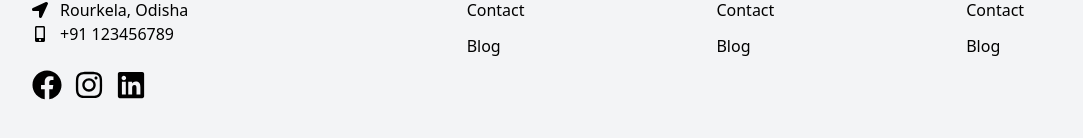
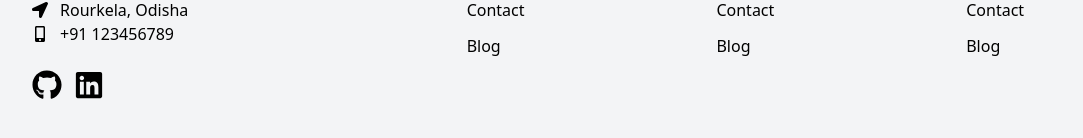
Before and after one commit to itsadi-24/vr-website, a React (Vite) app: page / in a window 1280 px wide. Shown: the part 3446-3584 px from the top of the page, without its empty margins (32-1115 px from the left). Built offline with nearby package versions, Linux system fonts and the light colour scheme.

Commit message:
links updated

```diff
--- a/src/Components/Footer/Footer.jsx
+++ b/src/Components/Footer/Footer.jsx
@@ -1,6 +1,5 @@
 import {
-  FaFacebook,
-  FaInstagram,
+  FaGithub,
   FaLinkedin,
   FaLocationArrow,
   FaMobileAlt,
@@ -55,13 +54,10 @@ const Footer = () => {
 
               {/* social handle */}
               <div className='flex items-center gap-3 mt-6'>
-                <a href='#'>
-                  <FaFacebook className='text-3xl duration-300 hover:text-primary' />
+                <a href='https://github.com/itsadi-24'>
+                  <FaGithub className='text-3xl duration-300 hover:text-primary' />
                 </a>
-                <a href='#'>
-                  <FaInstagram className='text-3xl duration-300 hover:text-primary' />
-                </a>
-                <a href='#'>
+                <a href='https://www.linkedin.com/in/adi-prasan-khuntia-3944072a5/'>
                   <FaLinkedin className='text-3xl duration-300 hover:text-primary' />
                 </a>
               </div>
```
